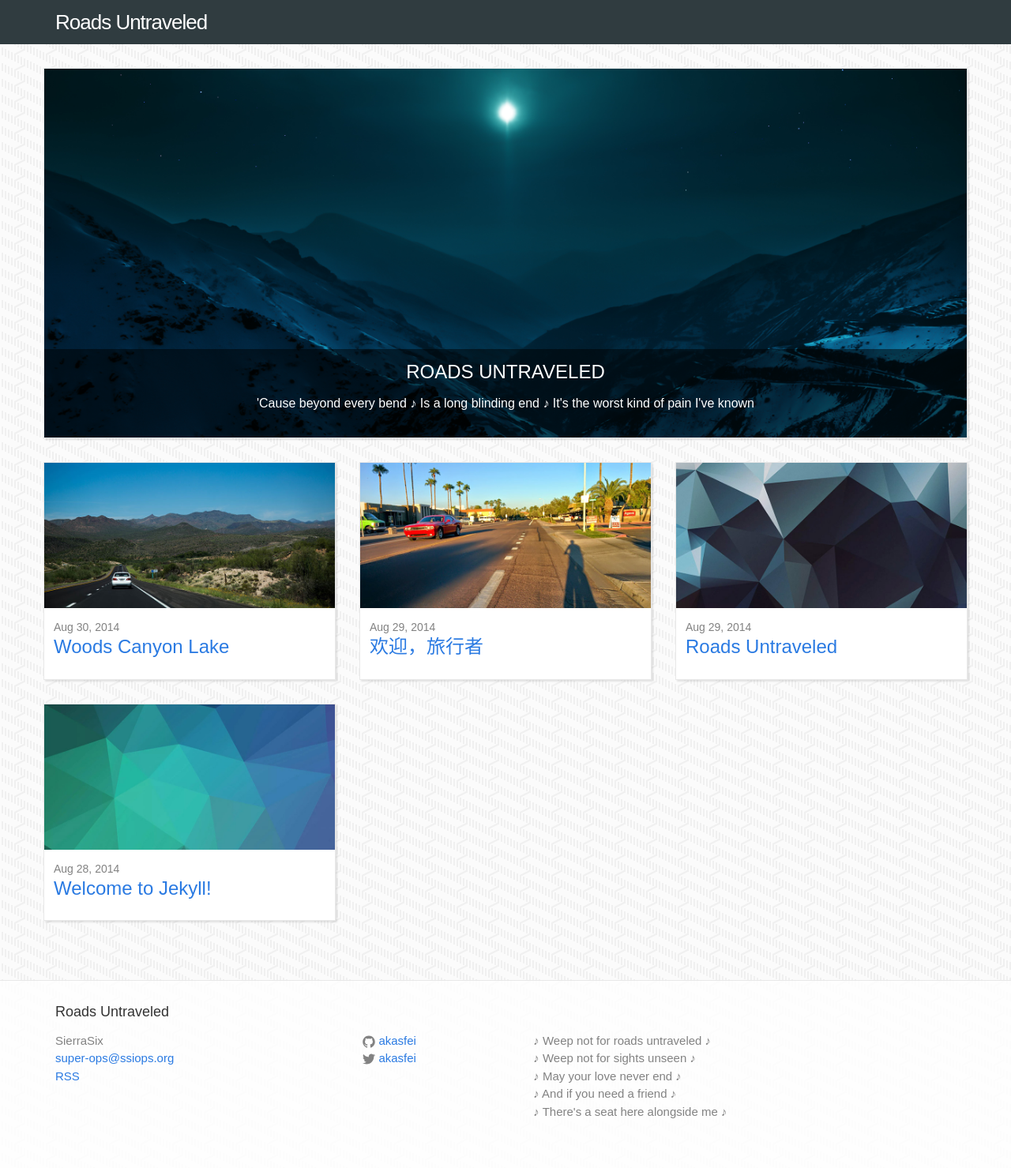
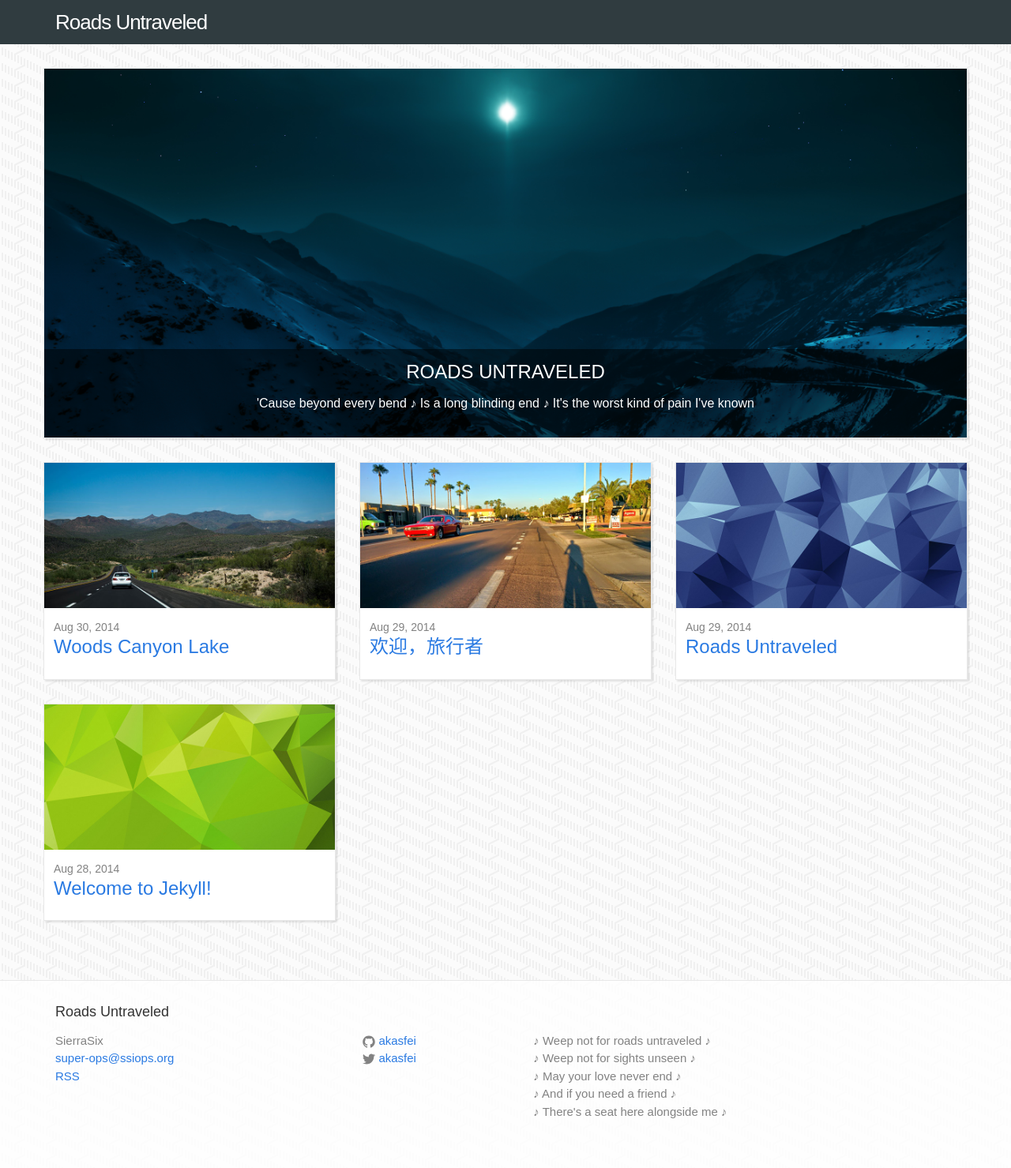
Before and after one commit to akasfei/roads-untraveled, a Jekyll site: the page built from index.html, in a window 1280 px wide. Shown: the whole page at 79% size. Built offline with Jekyll 4.4.1, drawn with Linux system fonts in a browser that asks for light colours.

Commit message:
Add a little more 'randomness'

```diff
--- a/index.html
+++ b/index.html
@@ -14,7 +14,7 @@ layout: wide
             {% if post.cover %}
               <img src="{{ "/img/cover/" | prepend: site.baseurl }}{{ post.cover }}" alt="Post cover photo">
             {% else %}
-              <img src="{{ "/img/cover/default-" | prepend: site.baseurl }}{{ post.url | size | modulo: 10 }}.jpg" alt="Post cover photo">
+              <img src="{{ "/img/cover/default-" | prepend: site.baseurl }}{{ post.url | size | times: 7 | modulo: 10 }}.jpg" alt="Post cover photo">
             {% endif %}
             <div class="content">
               <span class="post-meta">{{ post.date | date: "%b %-d, %Y" }}</span>
```
